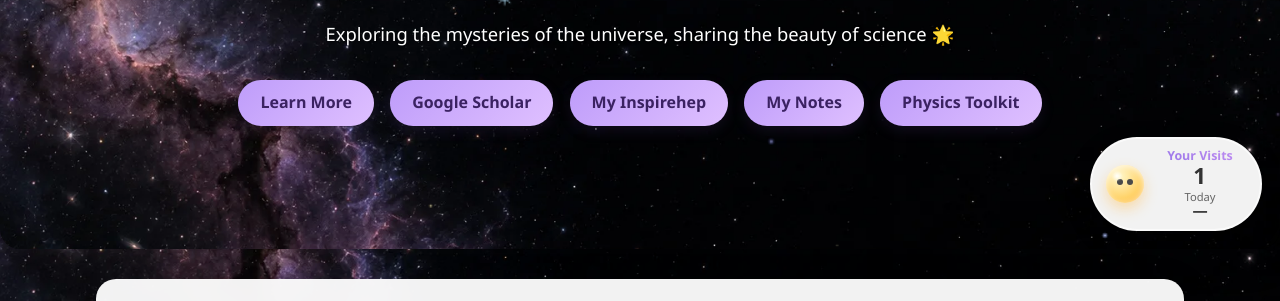
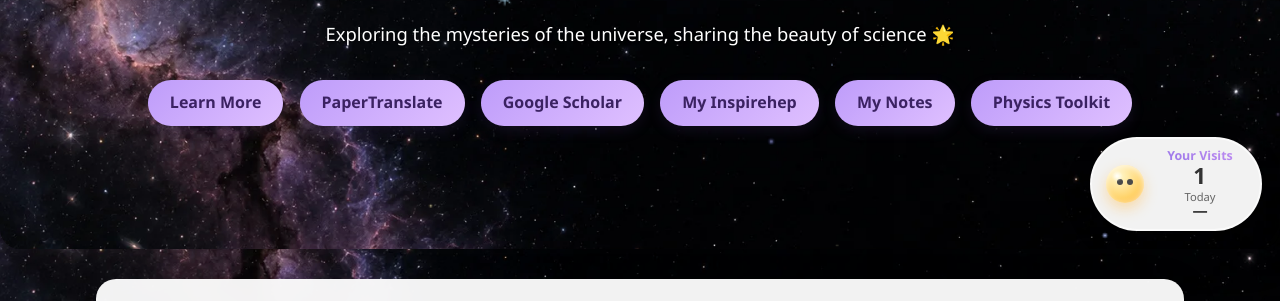
Before and after one commit to jiayueyang/jiayueyang.github.io, a plain HTML site: page index.html in a window 1280 px wide. Shown: the part 357-658 px from the top of the page. Drawn offline with Linux system fonts and the light colour scheme; no server answers; animation ran at ten frames a second.

Commit message:
Link PaperTranslate from the English and Chinese home sections

```diff
--- a/index.html
+++ b/index.html
@@ -1053,6 +1053,7 @@
       <p>滑铁卢大学应用数学博士生 • 量子信息与量子引力研究者</p>
       <p>探索宇宙奥秘，传播科学之美 🌟</p>
       <a href="#about" class="button">了解更多</a>
+      <a href="/PaperTranslate/web/" class="button">PaperTranslate 论文翻译</a>
       <a href="https://scholar.google.ca/citations?user=ahiEMnYAAAAJ&hl=en&oi=sra" class="button" target="_blank">谷歌学术</a>
       <a href="https://inspirehep.net/authors/2679717?ui-citation-summary=true" class="button" target="_blank">我的Inspirehep</a>
       <a href="https://efficacious-parcel-4e4.notion.site/My-Notes-1189102951c04e43894e851656b39290" class="button" target="_blank">我的笔记</a>
@@ -1063,6 +1064,7 @@
       <p>PhD Candidate in Applied Mathematics @ University of Waterloo • Quantum Information & Gravity Researcher</p>
       <p>Exploring the mysteries of the universe, sharing the beauty of science 🌟</p>
       <a href="#about" class="button">Learn More</a>
+      <a href="/PaperTranslate/web/" class="button">PaperTranslate</a>
       <a href="https://scholar.google.ca/citations?user=ahiEMnYAAAAJ&hl=en&oi=sra" class="button" target="_blank">Google Scholar</a>
       <a href="https://inspirehep.net/authors/2679717?ui-citation-summary=true" class="button" target="_blank">My Inspirehep</a>
       <a href="https://efficacious-parcel-4e4.notion.site/My-Notes-1189102951c04e43894e851656b39290" class="button" target="_blank">My Notes</a>
```
